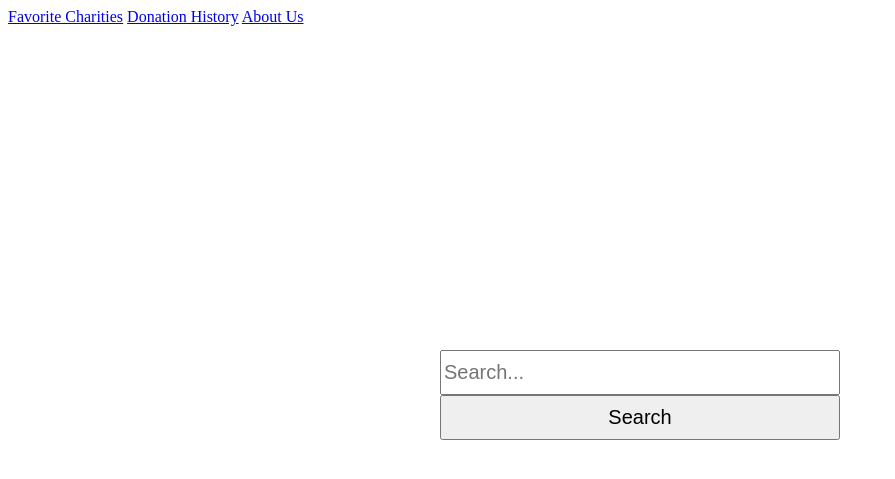
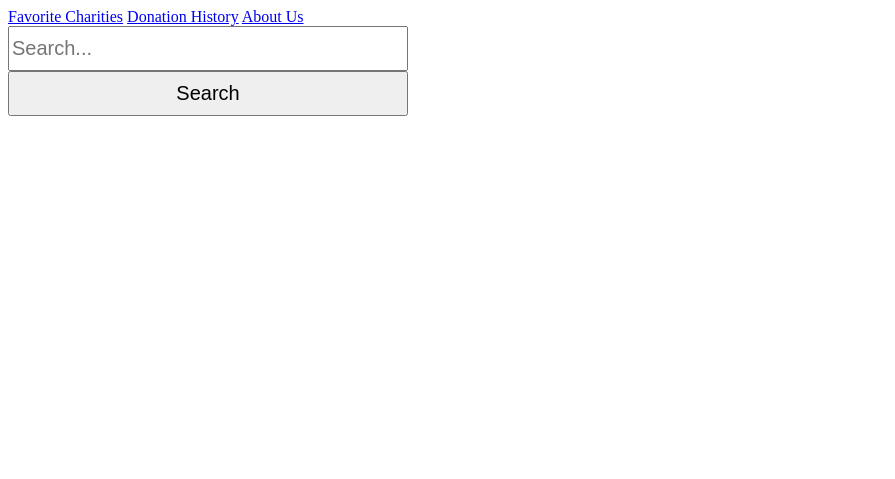
Before and after one commit to seehamrun/DreamyDevelopers, a Python web app: template templates/search.html in a window 1280 px wide. Shown: the top 479 px of the page, without its empty margins (0-895 px from the left). Run offline with Jinja, Linux system fonts and the light colour scheme; the template is opened without the code that fills it, so the values that code supplies are empty.

Commit message:
Commented out CSS search placement

```diff
--- a/static/styles/search.css
+++ b/static/styles/search.css
@@ -1,10 +1,10 @@
-#searchBar {
+/* #searchBar {
   position: fixed;
   top: 50%;
   left: 50%;
   margin-top: -50px;
   margin-left: -200px;
-}
+} */
 
 #search {
   font-size: 20px;
```
